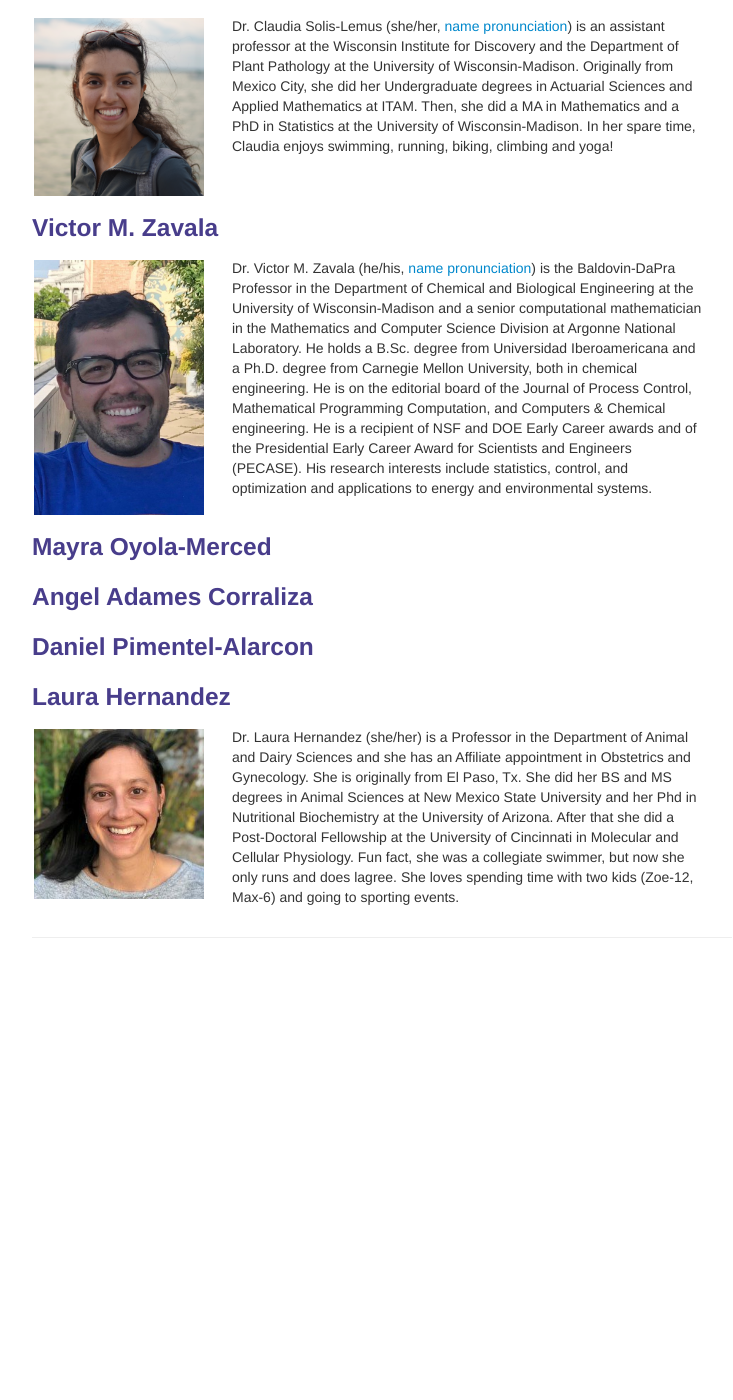
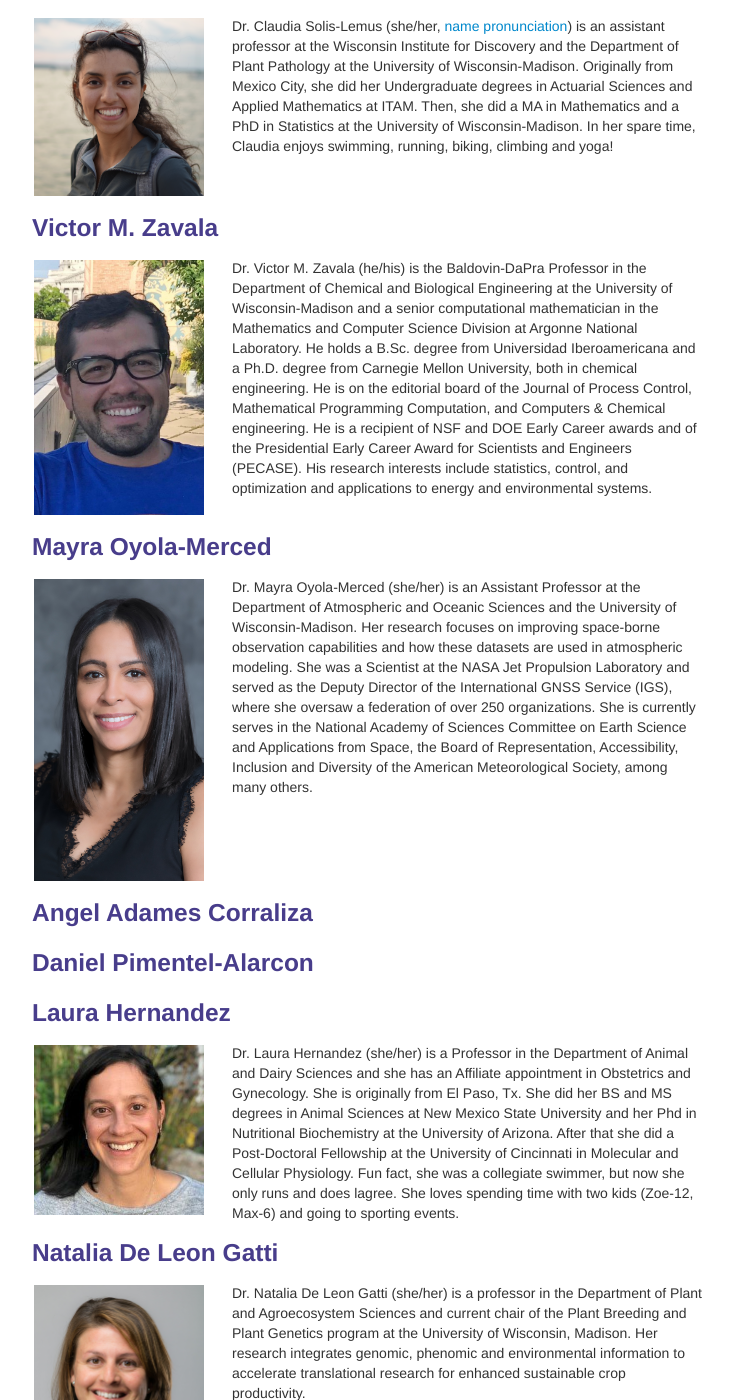
Before and after one commit to solislemuslab/latinx-uwmadison, a Jekyll site: the page built from pages/speakers.md, in a window 1280 px wide and 1400 px high, scrolled down 789 px. Shown: the whole window, without its empty margins (258-991 px from the left). Built offline with Jekyll 4.4.1, drawn with Linux system fonts in a browser that asks for light colours; before the commit the page ends 1758 px from its top, so only the background shows below that; some of the changed text lies outside the part shown.

Commit message:
added new speakers

```diff
--- a/pages/speakers.md
+++ b/pages/speakers.md
@@ -55,13 +55,27 @@ description: Speakers
             </a>
         </div>
         <div class="span5">
-            Dr. Victor M. Zavala (he/his, <a href="">name pronunciation</a>) is the Baldovin-DaPra Professor in the Department of Chemical and Biological Engineering at the University of Wisconsin-Madison and a senior computational mathematician in the Mathematics and Computer Science Division at Argonne National Laboratory. He holds a B.Sc. degree from Universidad Iberoamericana and a Ph.D. degree from Carnegie Mellon University, both in chemical engineering. He is on the editorial board of the Journal of Process Control, Mathematical Programming Computation, and Computers & Chemical engineering. He is a recipient of NSF and DOE Early Career awards and of the Presidential Early Career Award for Scientists and Engineers (PECASE). His research interests include statistics, control, and optimization and applications to energy and environmental systems.
+            Dr. Victor M. Zavala (he/his) is the Baldovin-DaPra Professor in the Department of Chemical and Biological Engineering at the University of Wisconsin-Madison and a senior computational mathematician in the Mathematics and Computer Science Division at Argonne National Laboratory. He holds a B.Sc. degree from Universidad Iberoamericana and a Ph.D. degree from Carnegie Mellon University, both in chemical engineering. He is on the editorial board of the Journal of Process Control, Mathematical Programming Computation, and Computers & Chemical engineering. He is a recipient of NSF and DOE Early Career awards and of the Presidential Early Career Award for Scientists and Engineers (PECASE). His research interests include statistics, control, and optimization and applications to energy and environmental systems.
         </div>
     </div>
 </div>
 
 
 ### <a name="mayra"></a>Mayra Oyola-Merced
+
+<div class="container">
+    <div class="row-fluid">
+        <div class="span2">
+            <a href="../assets/pics/mayra.JPG">
+            <img src="../assets/pics/mayra.JPG"
+                  title="Mayra" alt="Mayra">
+            </a>
+        </div>
+        <div class="span5">
+            Dr. Mayra Oyola-Merced (she/her) is an Assistant Professor at the Department of Atmospheric and Oceanic Sciences and the University of Wisconsin-Madison. Her research focuses on improving space-borne observation capabilities and how these datasets are used in atmospheric modeling. She was a Scientist at the NASA Jet Propulsion Laboratory and served as the Deputy Director of the International GNSS Service (IGS), where she oversaw a federation of over 250 organizations. She is currently serves in the National Academy of Sciences Committee on Earth Science and Applications from Space, the Board of Representation, Accessibility, Inclusion and Diversity of the American Meteorological Society, among many others.
+        </div>
+    </div>
+</div>
 
 ### <a name="angel"></a>Angel Adames Corraliza
 
@@ -82,3 +96,27 @@ description: Speakers
         </div>
     </div>
 </div>
+
+### <a name="laura"></a>Natalia De Leon Gatti
+
+<div class="container">
+    <div class="row-fluid">
+        <div class="span2">
+            <a href="../assets/pics/natalia.jpg">
+            <img src="../assets/pics/natalia.jpg"
+                  title="Natalia" alt="Natalia">
+            </a>
+        </div>
+        <div class="span5">
+            Dr. Natalia De Leon Gatti (she/her) is a professor in the Department of Plant and Agroecosystem Sciences and current chair of the Plant Breeding and Plant Genetics program at the University of Wisconsin, Madison. Her research integrates genomic, phenomic and environmental information to accelerate translational research for enhanced sustainable crop productivity.
+        </div>
+    </div>
+</div>
+
+# Posters
+
+## Ana Maria Vazquez-Catoni (Plant Pathology)
+
+Title: Early Rot of Cranberry: Evaluating grower concerns and Phyllosticta vaccinii presence in vegetatively propagated cuttings
+
+Bio: Ana Maria is a Ph.D. candidate in the department of Plant Pathology at the University of Wisconsin- Madison. She studies how current management of cranberry cuttings impacts pathogen incidence and movement, especially those involved the cranberry fruit rot complex. Her previous research includes addressing grower-oriented questions through the study of tomato and potato plant microbiome with a focus in bacterial endophytes, understanding how biotic and abiotic factors impact plant productivity and product quality and assessing these factors by conducting greenhouse and field studies. When not in the lab, she enjoys cooking, dancing and going to live shows.
```
Also changed, not shown: pages/schedule.md (+1 -1 lines), assets/pics/mayra.JPG (added), assets/pics/natalia.jpg (added).
